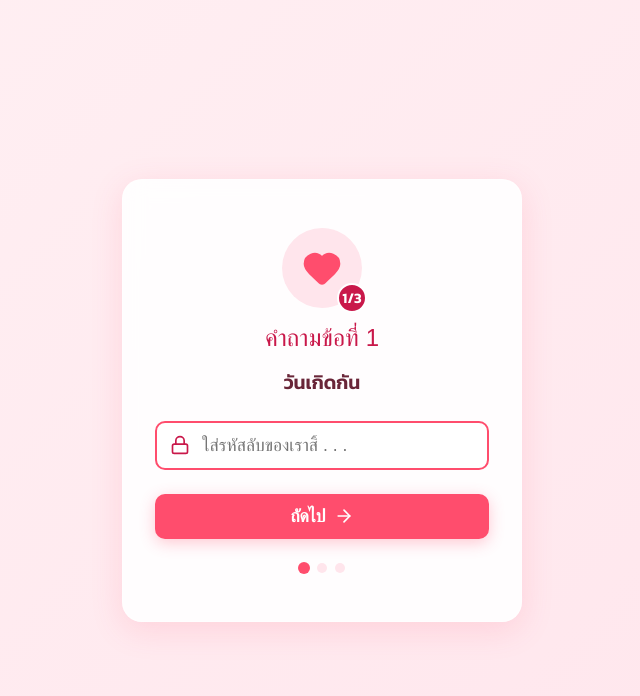
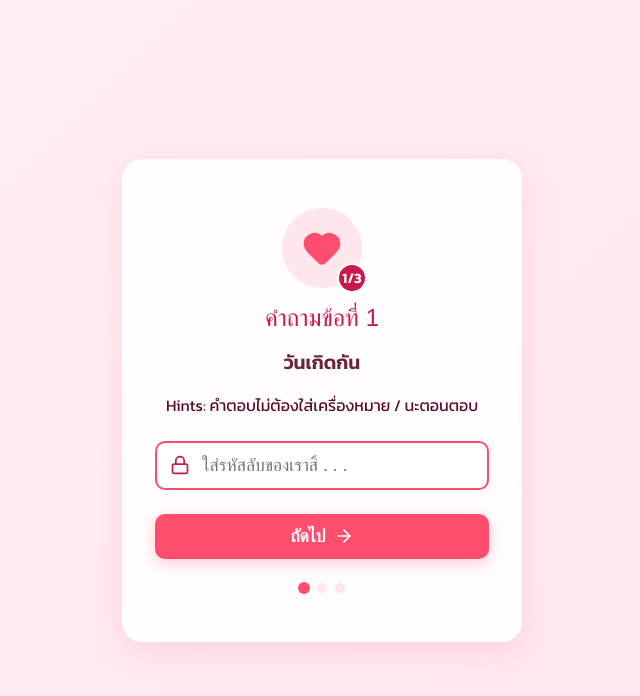
Before and after one commit to MCRChannels/ItsValentineDays, a React (Vite) app: page /admin in a window 1280 px wide. Shown: the top 696 px of the page, without its empty margins (318-958 px from the left). Built offline with nearby package versions, Linux system fonts and the light colour scheme; a web font is replaced by a local one.

Commit message:
add hint auth page

```diff
--- a/src/components/PasswordGate.jsx
+++ b/src/components/PasswordGate.jsx
@@ -151,6 +151,7 @@ const PasswordGate = ({ children }) => {
                         <p style={{ color: '#590d22', opacity: 0.9, fontSize: '1.2rem', fontWeight: 'bold', margin: '1rem 0' }}>
                             {HINTS[currentStep]}
                         </p>
+                        <p>Hints: คำตอบไม่ต้องใส่เครื่องหมาย / นะตอนตอบ</p>
                     </div>
 
                     <form onSubmit={handleSubmit}>
```
